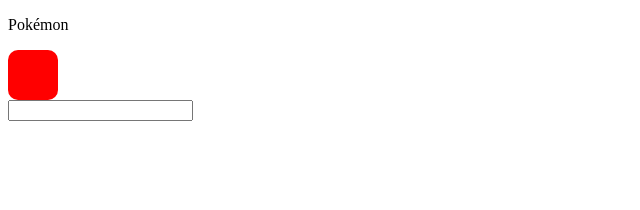
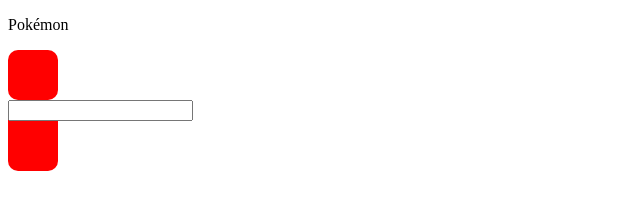
Before and after one commit to natawutmo/william, a plain HTML site: page index.html in a window 1280 px wide. Shown: the whole page, without its empty margins (0-640 px from the left). Drawn offline with nearby package versions, Linux system fonts and the light colour scheme.

Commit message:
div button

```diff
--- a/index.html
+++ b/index.html
@@ -9,6 +9,9 @@
 	<body>
 		<p>Pok&#233;mon</p>
 		<div></div>
-		<input type='text'/>
+		<div id='input'>
+			<input type='text'/>
+			<div></div>
+		</div>
 	</body>
 </html>
```
